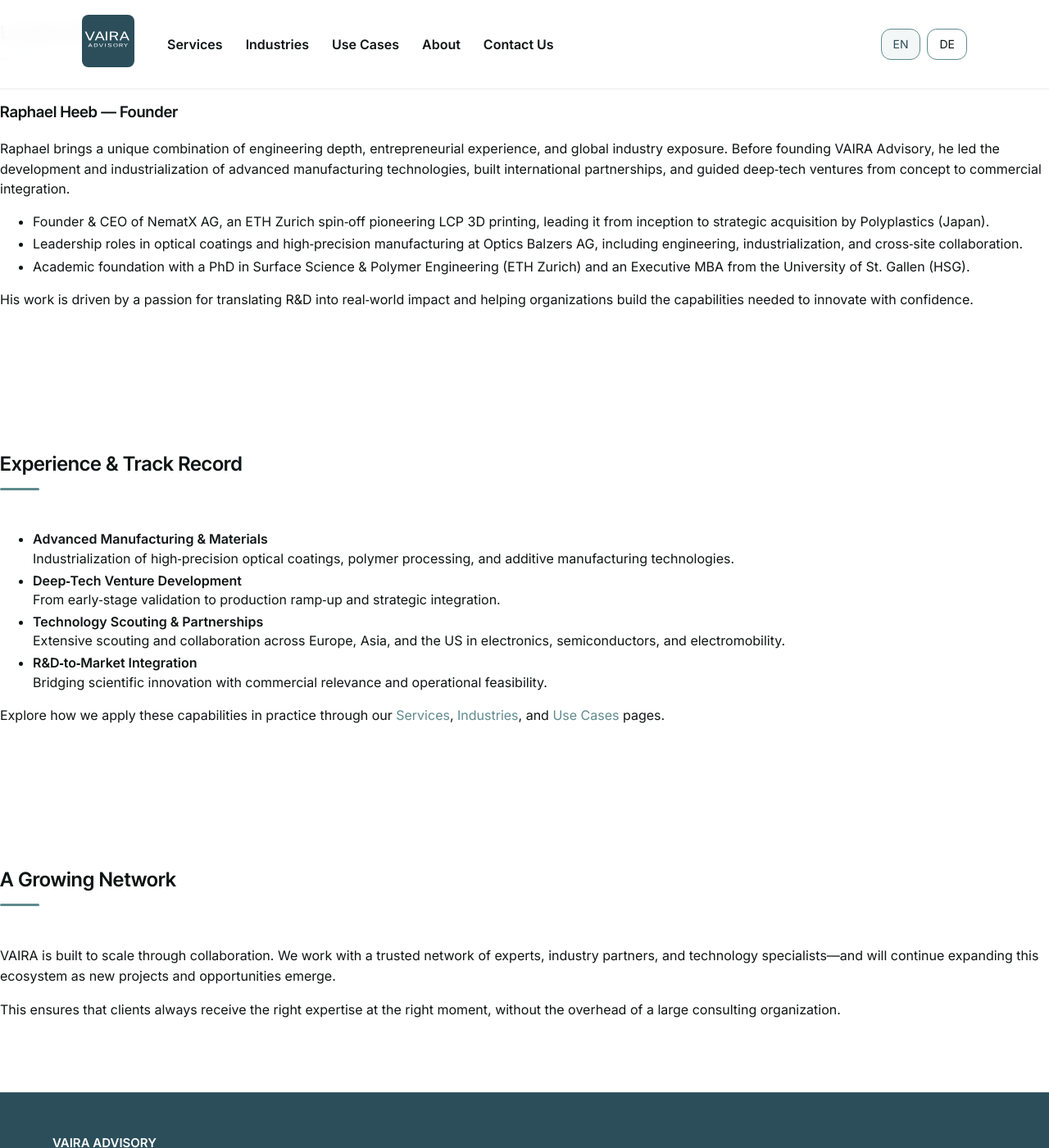
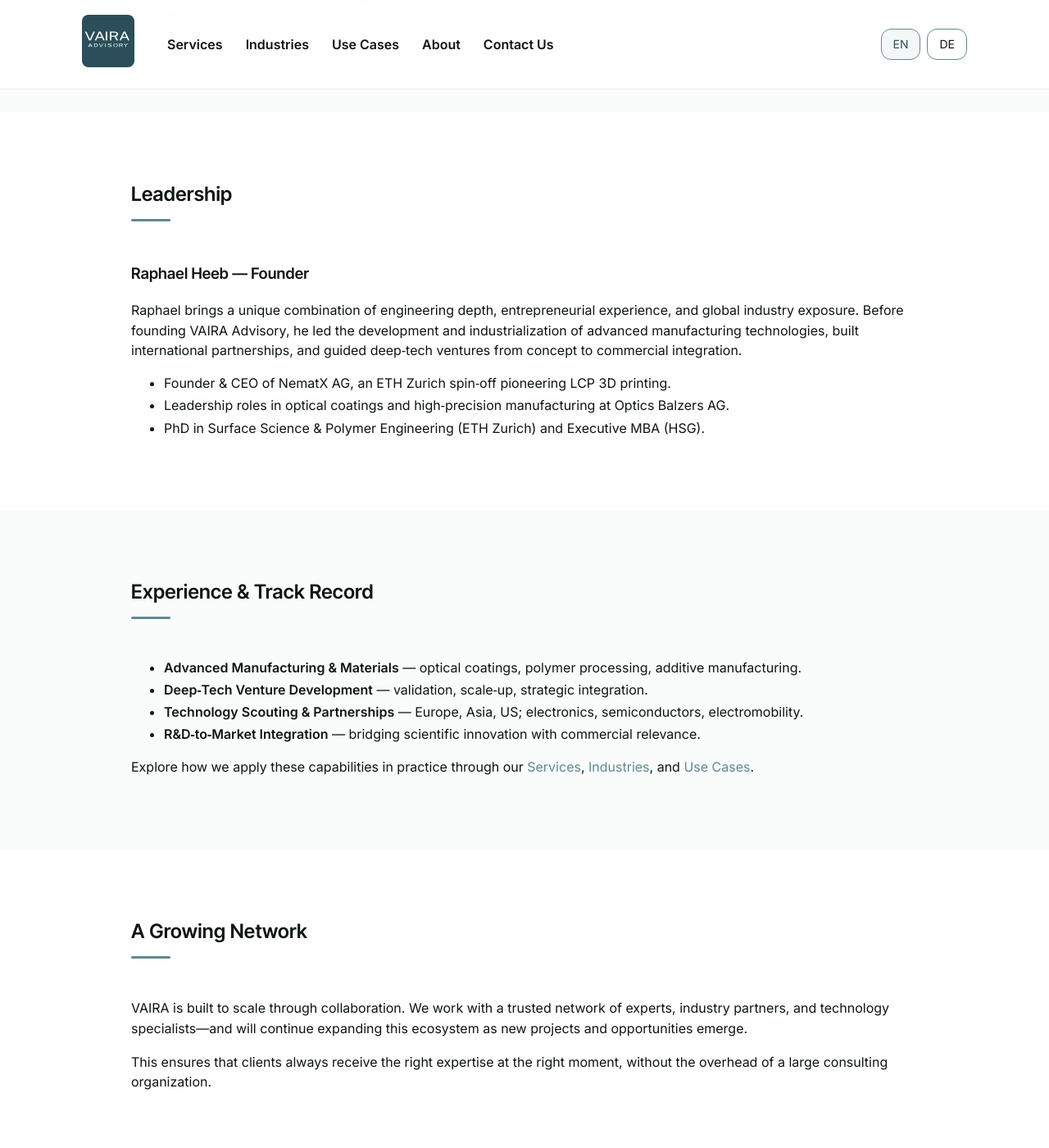
Before and after one commit to raphaelheeb/vaira-advisory, a Jekyll site: the page built from about/index.html, in a window 1280 px wide and 1400 px high, scrolled down 1310 px. Shown: the whole window at 82% size. Built offline with Jekyll 4.4.1, drawn with Linux system fonts in a browser that asks for light colours.

Commit message:
Update index.html

```diff
--- a/about/index.html
+++ b/about/index.html
@@ -6,17 +6,32 @@
 description: Learn about VAIRA Advisory’s philosophy, leadership, and approach to deep‑tech innovation, advanced manufacturing, and engineering strategy.
 ---
 
-<section class="hero">
-  <div class="hero-content">
-    <h1>About VAIRA</h1>
-    <p>Engineering clarity for complex technologies.</p>
+<!-- SUBPAGE HERO -->
+<section id="hero" class="hero--clean">
+  <div class="content-wrapper">
+    <h1 class="hero-title">About VAIRA</h1>
+    <p class="hero-sub">Engineering clarity for complex technologies.</p>
   </div>
-  <div class="cad-hero-shape cad-bottom-left"></div>
+
+  <!-- CAD SHAPE (BOTTOM LEFT) — INSERT SVG BELOW -->
+  <div class="cad-hero-shape" style="
+      position:absolute;
+      left:-120px;
+      bottom:-80px;
+      width:320px;
+      height:320px;
+      opacity:0.18;
+      pointer-events:none;
+      z-index:1;
+    ">
+    <!-- Paste the SVG from another subpage here -->
+  </div>
 </section>
 
+<!-- PHILOSOPHY -->
 <section class="section">
-  <div class="section-content">
-    <h2 class="section-title">Our Philosophy</h2>
+  <div class="content-wrapper wrapper--narrow">
+    <h2>Our Philosophy</h2>
     <p>
       VAIRA Advisory was founded on a simple belief: deep‑tech innovation succeeds when
       engineering excellence meets strategic focus. We help organizations navigate complexity
@@ -31,12 +46,15 @@
   </div>
 </section>
 
-<section class="section">
-  <div class="section-content">
-    <h2 class="section-title">How We Work</h2>
+<!-- HOW WE WORK -->
+<section class="section section--lighter">
+  <div class="content-wrapper wrapper--narrow">
+    <h2>How We Work</h2>
 
-    <div class="service-grid">
-      <div class="service-item">
+    <div class="why-grid">
+      <div class="feature-block">
+        <div class="feature-block-icon"></div>
+        <div>
           <h3>Engineering Rigor</h3>
           <p>
             We bring a systems‑level understanding of materials, processes, and industrialization.
@@ -44,8 +62,11 @@
             intersection of advanced manufacturing and materials science.
           </p>
         </div>
+      </div>
 
-      <div class="service-item">
+      <div class="feature-block">
+        <div class="feature-block-icon"></div>
+        <div>
           <h3>Strategic Clarity</h3>
           <p>
             We help teams identify what truly matters—technically and commercially. From technology
@@ -53,8 +74,11 @@
             and reduce uncertainty.
           </p>
         </div>
+      </div>
 
-      <div class="service-item">
+      <div class="feature-block">
+        <div class="feature-block-icon"></div>
+        <div>
           <h3>Collaborative Execution</h3>
           <p>
             We work side‑by‑side with engineering, R&D, and business teams across Europe, Asia,
@@ -64,11 +88,13 @@
         </div>
       </div>
     </div>
+  </div>
 </section>
 
+<!-- LEADERSHIP -->
 <section class="section">
-  <div class="section-content">
-    <h2 class="section-title">Leadership</h2>
+  <div class="content-wrapper wrapper--narrow">
+    <h2>Leadership</h2>
 
     <div class="text-block">
       <h3>Raphael Heeb — Founder</h3>
@@ -80,65 +106,39 @@
       </p>
 
       <ul>
-        <li>
-          Founder & CEO of NematX AG, an ETH Zurich spin‑off pioneering LCP 3D printing,
-          leading it from inception to strategic acquisition by Polyplastics (Japan).
-        </li>
-        <li>
-          Leadership roles in optical coatings and high‑precision manufacturing at Optics Balzers AG,
-          including engineering, industrialization, and cross‑site collaboration.
-        </li>
-        <li>
-          Academic foundation with a PhD in Surface Science & Polymer Engineering (ETH Zurich)
-          and an Executive MBA from the University of St. Gallen (HSG).
-        </li>
+        <li>Founder & CEO of NematX AG, an ETH Zurich spin‑off pioneering LCP 3D printing.</li>
+        <li>Leadership roles in optical coatings and high‑precision manufacturing at Optics Balzers AG.</li>
+        <li>PhD in Surface Science & Polymer Engineering (ETH Zurich) and Executive MBA (HSG).</li>
       </ul>
-
-      <p>
-        His work is driven by a passion for translating R&D into real‑world impact and helping
-        organizations build the capabilities needed to innovate with confidence.
-      </p>
     </div>
   </div>
 </section>
 
-<section class="section">
-  <div class="section-content">
-    <h2 class="section-title">Experience & Track Record</h2>
+<!-- EXPERIENCE -->
+<section class="section section--lighter">
+  <div class="content-wrapper wrapper--narrow">
+    <h2>Experience & Track Record</h2>
 
-    <ul class="bullet-list">
-      <li>
-        <strong>Advanced Manufacturing & Materials</strong><br>
-        Industrialization of high‑precision optical coatings, polymer processing, and additive
-        manufacturing technologies.
-      </li>
-      <li>
-        <strong>Deep‑Tech Venture Development</strong><br>
-        From early‑stage validation to production ramp‑up and strategic integration.
-      </li>
-      <li>
-        <strong>Technology Scouting & Partnerships</strong><br>
-        Extensive scouting and collaboration across Europe, Asia, and the US in electronics,
-        semiconductors, and electromobility.
-      </li>
-      <li>
-        <strong>R&D‑to‑Market Integration</strong><br>
-        Bridging scientific innovation with commercial relevance and operational feasibility.
-      </li>
+    <ul>
+      <li><strong>Advanced Manufacturing & Materials</strong> — optical coatings, polymer processing, additive manufacturing.</li>
+      <li><strong>Deep‑Tech Venture Development</strong> — validation, scale‑up, strategic integration.</li>
+      <li><strong>Technology Scouting & Partnerships</strong> — Europe, Asia, US; electronics, semiconductors, electromobility.</li>
+      <li><strong>R&D‑to‑Market Integration</strong> — bridging scientific innovation with commercial relevance.</li>
     </ul>
 
     <p>
       Explore how we apply these capabilities in practice through our
-      <a class="link-inline" href="/services/">Services</a>,
-      <a class="link-inline" href="/industries/">Industries</a>, and
-      <a class="link-inline" href="/use-cases/">Use Cases</a> pages.
+      <a href="/services/">Services</a>,
+      <a href="/industries/">Industries</a>, and
+      <a href="/use-cases/">Use Cases</a>.
     </p>
   </div>
 </section>
 
+<!-- NETWORK -->
 <section class="section">
-  <div class="section-content">
-    <h2 class="section-title">A Growing Network</h2>
+  <div class="content-wrapper wrapper--narrow">
+    <h2>A Growing Network</h2>
     <p>
       VAIRA is built to scale through collaboration. We work with a trusted network of experts,
       industry partners, and technology specialists—and will continue expanding this ecosystem
```
Lines whose indentation alone changed are shown as unchanged.
